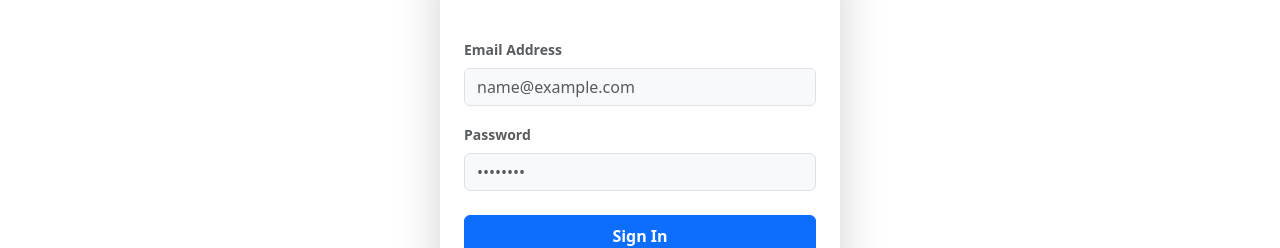
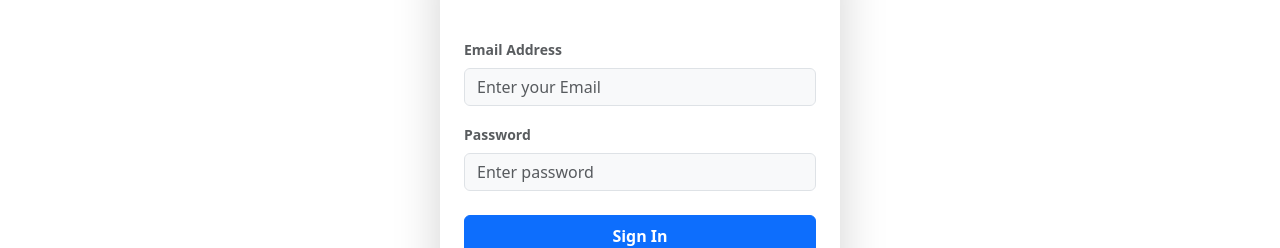
Before and after one commit to Agnes-codes06/Shofy-website, a React (Create React App) app: page /signin in a window 1280 px wide. Shown: the part 257-505 px from the top of the page. Built offline with nearby package versions, Linux system fonts and the light colour scheme.

Commit message:
added the signin veryfication message and add background color to home page

```diff
--- a/src/components/Home.jsx
+++ b/src/components/Home.jsx
@@ -57,7 +57,7 @@ const Home = ({ setSelectedCategory }) => {
 
       {/* --- CATEGORIES SECTION --- */}
       <div className="container py-5 mt-4">
-        <h2 className="fw-bold text-center mb-5 pt-3 pb-3 " style={{backgroundColor: '#ebc3cb', width: '1100px'}}>Browse Categories</h2>
+        <h2 className="fw-bold text-center mb-5 pt-3 pb-3 " style={{backgroundColor: '#ebc3cb'}}>Browse Categories</h2>
         <div className="row justify-content-center">
           {categories.map((cat, index) => (
             <div className="col-6 col-md-3 mb-4" key={index}>
--- a/src/components/SignIn.jsx
+++ b/src/components/SignIn.jsx
@@ -73,7 +73,7 @@ const SignIn = () => {
             <input
               type="email"
               className="form-control bg-light"
-              placeholder="name@example.com"
+              placeholder="Enter your Email"
               value={email}
               onChange={(e) => setEmail(e.target.value)}
               required
@@ -85,7 +85,7 @@ const SignIn = () => {
             <input
               type="password"
               className="form-control bg-light"
-              placeholder="••••••••"
+              placeholder="Enter password"
               value={password}
               onChange={(e) => setPassword(e.target.value)}
               required
```
